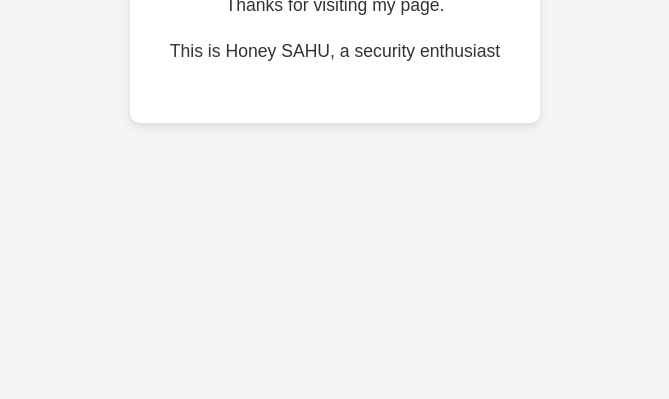
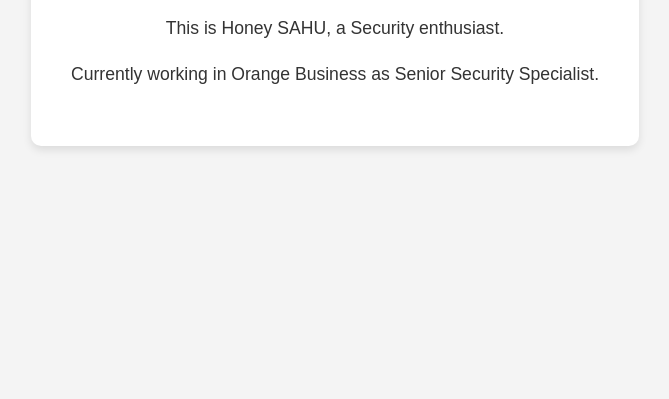
Before and after one commit to Honeyjhs007/Cloudflare_Web, a plain HTML site: page index.html in a window 1280 px wide. Shown: the part 401-800 px from the top of the page, without its empty margins (305-974 px from the left). Drawn offline with Linux system fonts and the light colour scheme.

Commit message:
Update index.html

```diff
--- a/index.html
+++ b/index.html
@@ -36,7 +36,8 @@
     <div class="container">
         <h1>Hello,</h1>
         <p>Thanks for visiting my page.</p>
-        <p>This is Honey SAHU, a security enthusiast</p>
+        <p>This is Honey SAHU, a Security enthusiast.</p>
+        <p>Currently working in Orange Business as Senior Security Specialist.</p>
     </div>
 </body>
 </html>
```
